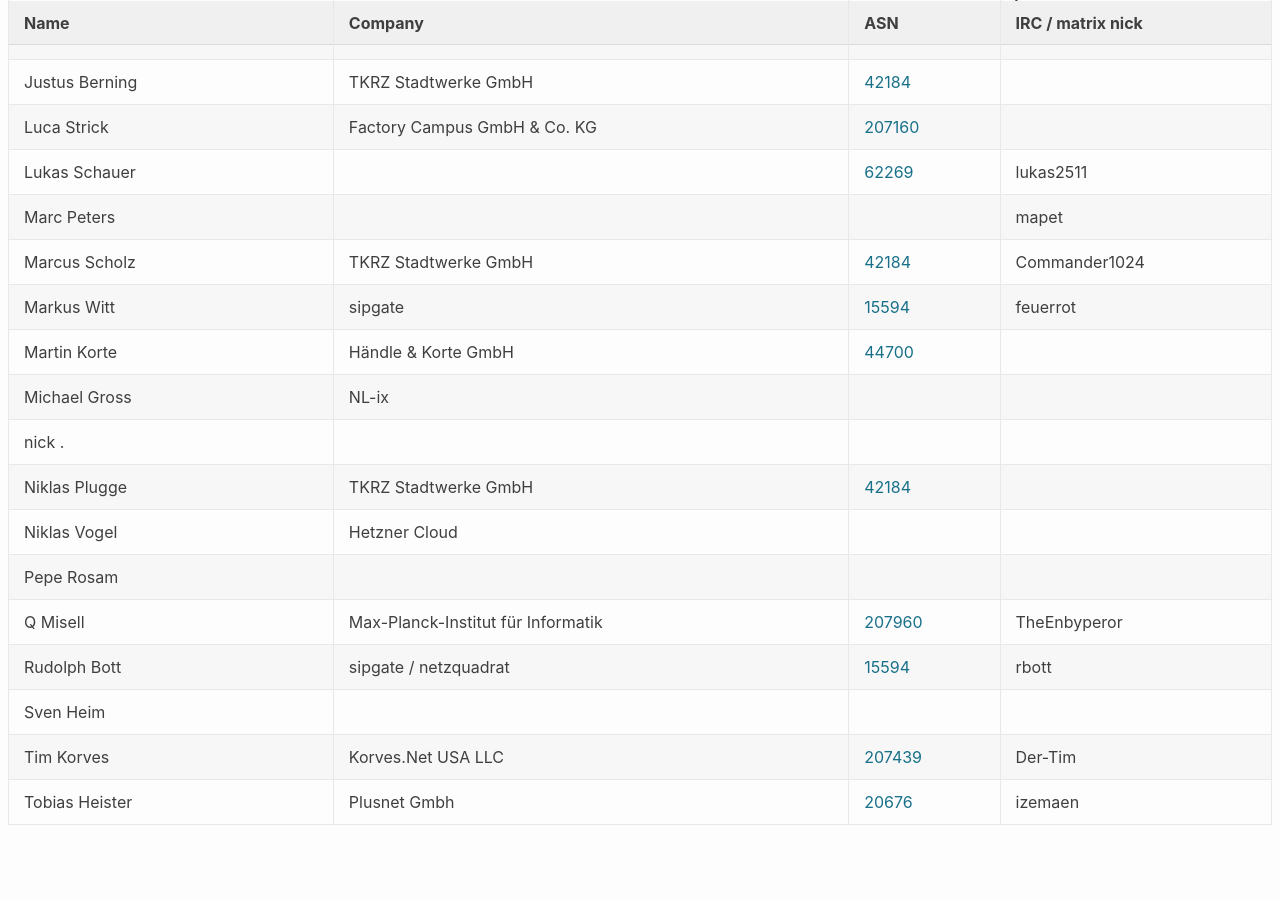
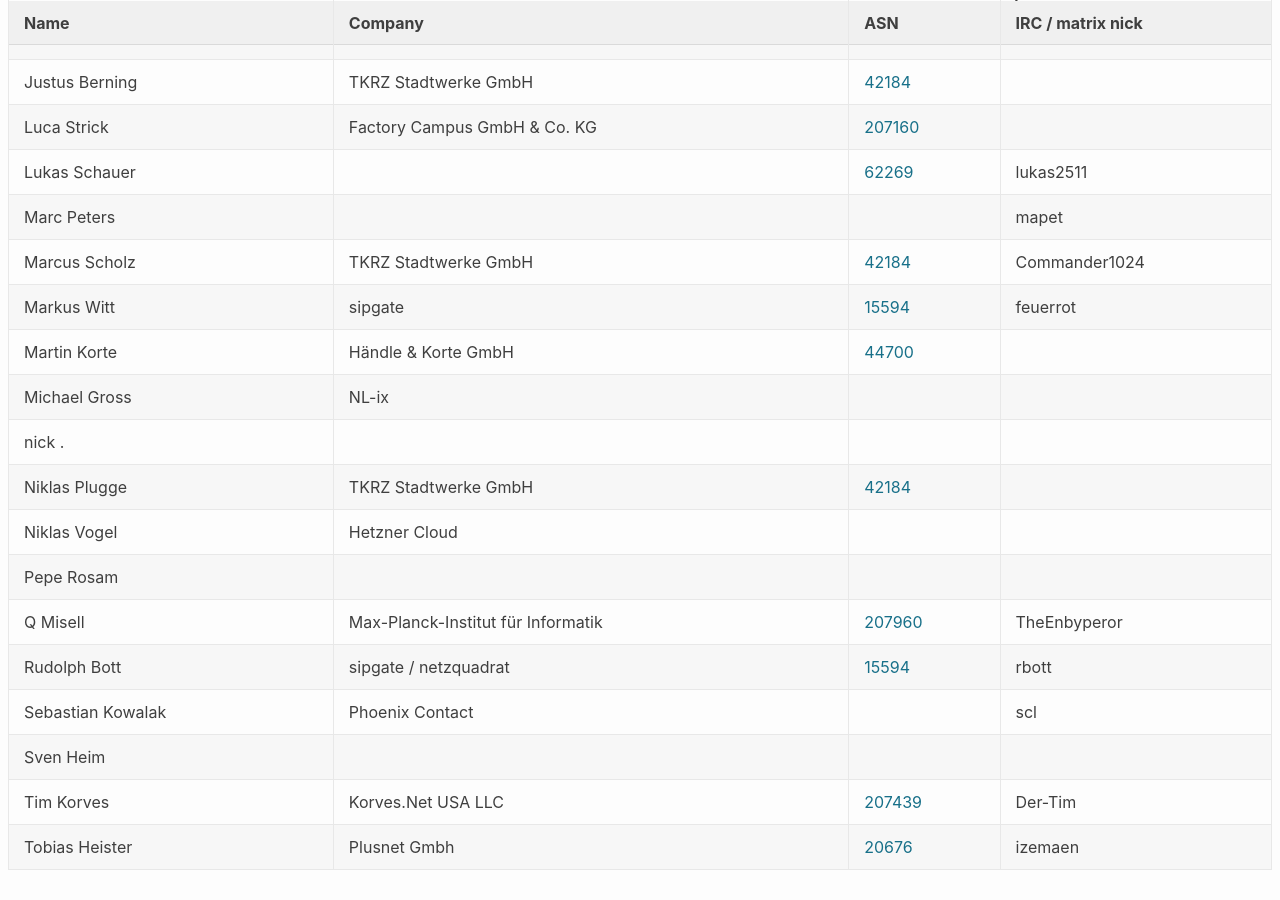
Before and after one commit to denog/pretix-attendeelist, a Jekyll site: the page built from denogmeetup25-05/index.markdown, in a window 1280 px wide and 900 px high, scrolled down 534 px. Built offline with Jekyll 4.4.1, drawn with Linux system fonts in a browser that asks for light colours; before the commit the page ends 1389 px from its top, so only the background shows below that.

Commit message:
Latest data: Wed May 14 00:35:44 UTC 2025

```diff
--- a/_data/attendees_denogmeetup25-05.json
+++ b/_data/attendees_denogmeetup25-05.json
@@ -156,6 +156,12 @@
     "asn": "15594"
   },
   {
+    "name": "Sebastian Kowalak",
+    "company": "Phoenix Contact",
+    "irc": "scl",
+    "asn": null
+  },
+  {
     "name": "Sven Heim",
     "company": null,
     "irc": null,
```
